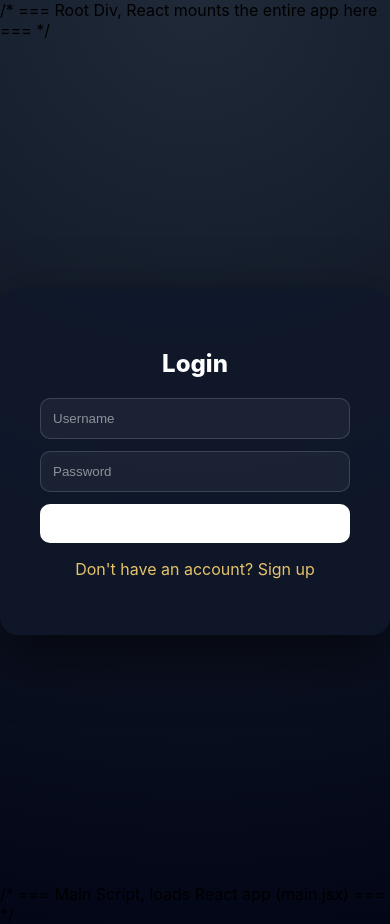
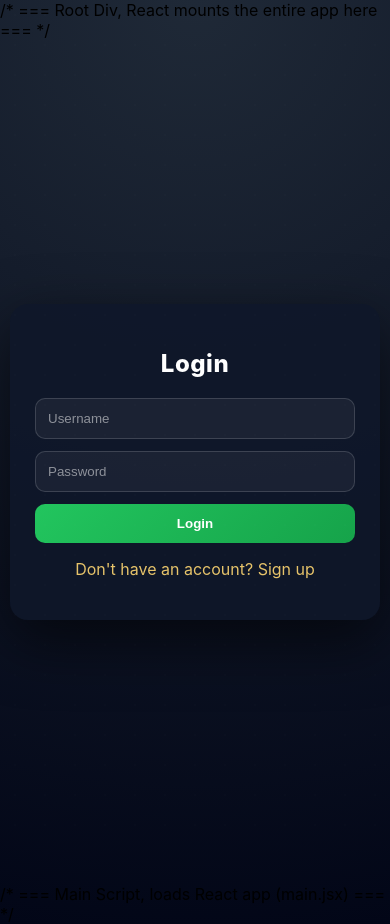
Before and after one commit to sabbycorrie-cyber/guessgeo, a React (Vite) app in the folder guessgeo/: page / in a window 390 px wide. Built offline with nearby package versions, Linux system fonts and the light colour scheme; no server answers.

Commit message:
"Improved responsive styling and updated login inputs"

```diff
--- a/guessgeo/src/Components/Login.jsx
+++ b/guessgeo/src/Components/Login.jsx
@@ -61,6 +61,7 @@ function Login({setUser}) {
                     id="username"
                     name="username"
                     placeholder="Username"
+                    autoComplete="username"
                     value={username}
                     onChange={(e) => setUsername(e.target.value)}
                 />
@@ -70,6 +71,7 @@ function Login({setUser}) {
                     id="password"
                     name="password"
                     placeholder="Password"
+                    autoComplete={isLogin ? "current-password" : "new-password"}
                     value={password}
                     onChange={(e) => setPassword(e.target.value)}
                 />
@@ -80,6 +82,7 @@ function Login({setUser}) {
                     id="email"
                     name="email"
                     placeholder="Email"
+                    autoComplete="email"
                     value={email}
                     onChange={(e) = setEmail(e.target.value)}
                     />
--- a/guessgeo/src/index.css
+++ b/guessgeo/src/index.css
@@ -11,7 +11,7 @@ body::before {
   position: fixed;
   width: 100%;
   height: 100%;
-  background-image: radical-gradient(rgba(255,255,255,0.05) 1px, transparent 1px);
+  background-image: radial-gradient(rgba(255,255,255,0.05) 1px, transparent 1px);
   background-size: 30px 30px;
   opacity: 0.2;
   pointer-events: none;
@@ -49,6 +49,14 @@ img:hover {
   transform: scale(1.02);
 }
 
+/* === Responsive Image Styling === */
+img {
+  width: 90%;
+  max-width: 600px;
+  height: auto;
+  border-radius: 12px;
+}
+
 /* === Score Display === */
 .score {
   font-size: 24px;
@@ -68,6 +76,8 @@ img:hover {
   gap: 10px;
   flex-wrap: wrap;
   justify-content: center;
+  width: 90%;
+  max-width: 500px;
 }
 
 /* === General Button Style === */
@@ -76,9 +86,10 @@ button {
   border-radius: 10px;
   border: 1px solid #ccc;
   background: white;
+  color: default;
   cursor: pointer;
   font-weight: 500;
-  transition: all o.2s ease;
+  transition: all 0.2s ease;
 }
 
 /* === Button Hover Effect === */
@@ -108,7 +119,8 @@ button:hover {
   background: rgba(15, 23, 42, 0.85);
   padding: 40px;
   border-radius: 18px;
-  width: 320px;
+  width: 90%;
+  max-width: 320px;
   box-shadow: 0 20px 60px rgba(0,0,0,0.6);
   text-align: center;
   transition: all 0.3s ease;
@@ -119,7 +131,7 @@ button:hover {
   color: white;
   margin-bottom: 20px;
   font-weight: 800;
-  letter-spacing: o.5px;
+  letter-spacing: 0.5px;
 }
 
 /* === Card Hover Animation === */
@@ -168,11 +180,12 @@ button:hover {
   padding: 12px;
   border-radius: 10px;
   border: none;
-  background: linear-gradient(135deg #22c55e, #16a34a);
+  background: linear-gradient(135deg, #22c55e, #16a34a);
   color: white;
   font-weight: 600;
   cursor: pointer;
   transition: 0.2s;
+  width: 100%;
 }
 
 /* === Submit Button Hover=== */
@@ -195,3 +208,20 @@ button:hover {
 .form input::placeholder {
   color: rgba(255,255,255,0.5);
 }
+
+/* === Responsive Screen Adjustments === */
+@media (max-width: 480px) {
+  .title {
+    font-size: 32px;
+  }
+  .auth-card {
+    padding: 25px;
+  }
+  button {
+    width: 100%;
+  }
+  .answers {
+    flex-direction: column;
+    align-items: center;
+  }
+}
```
